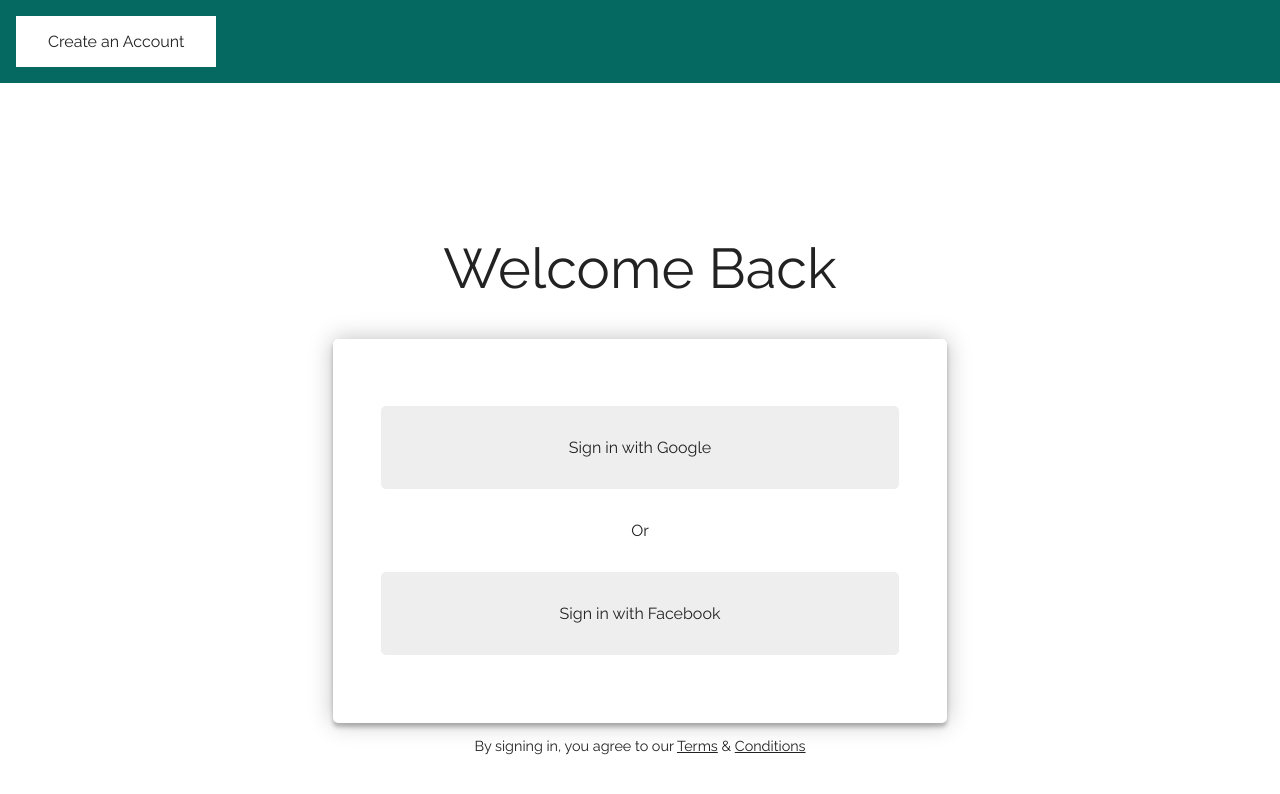
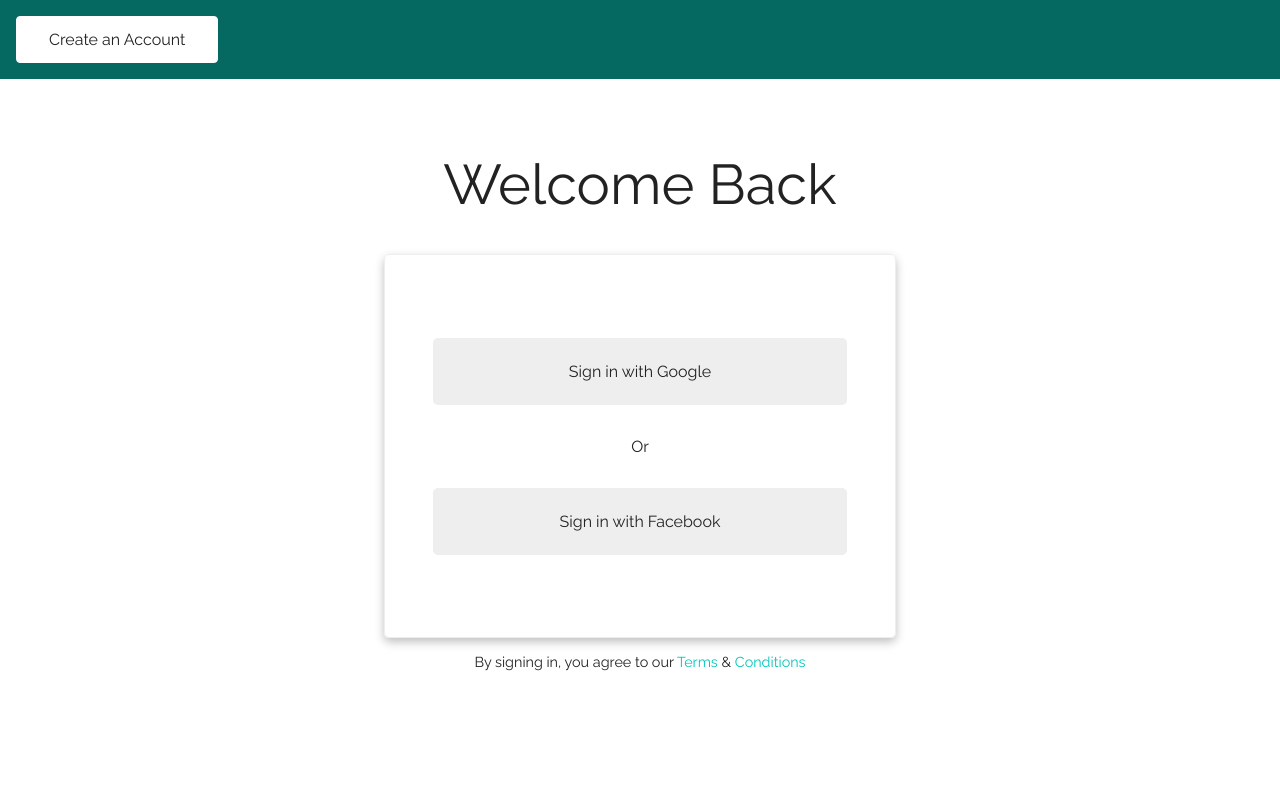
Before and after one commit to sircatalyst/hng-dragonslayers, a website: page app/index.html in a window 1280 px wide. Drawn offline with Linux system fonts and the light colour scheme.

Commit message:
fx: Fix styles for auth page

```diff
--- a/app/css/main.css
+++ b/app/css/main.css
@@ -70,6 +70,10 @@ a.btn {
   text-align: center;
 }
 
+.text--success {
+  color: #00c7bb;
+}
+
 /*
  * Layout
  */
@@ -78,7 +82,7 @@ a.btn {
   flex-flow: column wrap;
   justify-content: center;
   align-items: center;
-  min-height: 100vh;
+  min-height: 80vh;
 }
 
 /*
@@ -93,27 +97,38 @@ a.btn {
   display: flex;
   flex-flow: column wrap;
   justify-content: center;
-  box-shadow: 0px 4px 4px rgba(0, 0, 0, 0.25), 0px 0px 23px rgba(0, 0, 0, 0.25);
+  box-shadow: 0px 4px 10px rgba(0, 0, 0, 0.25);
+  border: 1px solid #eee;
   border-radius: 5px;
   min-height: 48vh;
-  min-width: 80%;
+  min-width: 100%;
   padding: 2rem;
 }
 
 .btn {
   cursor: pointer;
   display: inline-block;
-  padding: 1rem 2rem;
+  padding: 0.8rem 2rem;
 }
 
 .btn--light {
   background: #fff;
+  border: 1px solid #fff;
+  border-radius: 4px;
+  transition: all 0.3s ease-in;
+  width: auto;
+}
+
+.btn--light:hover {
+  background: transparent;
+  border: 1px solid #fff;
+  color: #fff;
 }
 
 .authcard__btn {
   background: #eee;
   display: block;
-  padding: 2rem;
+  padding: 1.5rem;
   text-align: center;
   width: 100%;
   border-radius: 5px;
@@ -127,6 +142,15 @@ a.btn {
 
 .footnote {
   text-align: center;
+}
+
+.footnote a {
+  text-decoration: none;
+}
+
+a.text--success:hover {
+  color: #056961;
+  text-decoration: underline;
 }
 
 /*
@@ -143,3 +167,10 @@ a.btn {
     padding: 3rem;
   }
 }
+
+@media only screen and (min-width: 1120px) {
+  .authcard {
+    min-width: 50%;
+    padding: 3rem;
+  }
+}
--- a/app/index.html
+++ b/app/index.html
@@ -23,12 +23,15 @@
       <h1 class="h1 text--center">Welcome Back</h1>
       <div class="authcard">
         <a href="#" class="btn authcard__btn">Sign in with Google</a>
+        <span></span>
         <span class="my2 authcard__or">Or</span>
+        <span></span>
         <a href="#" class="btn authcard__btn">Sign in with Facebook</a>
       </div>
       <p class="footnote text--small">
-        By signing in, you agree to our <a href="#">Terms</a> &
-        <a href="">Conditions</a>
+        By signing in, you agree to our
+        <a href="#" class="text--success">Terms</a> &
+        <a href="#" class="text--success">Conditions</a>
       </p>
     </main>
   </body>
```
Also changed, not shown: dist/css/main.css, dist/index.html.
